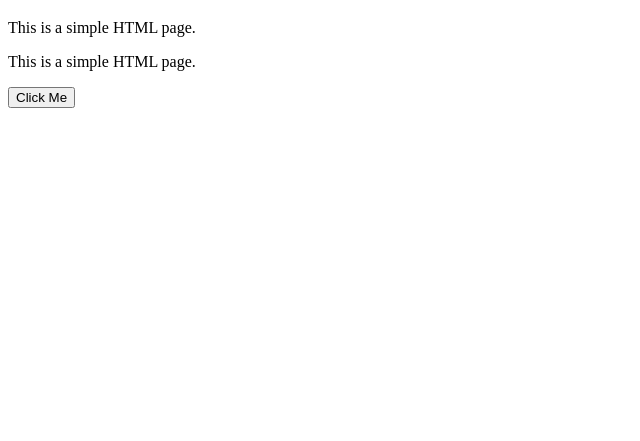
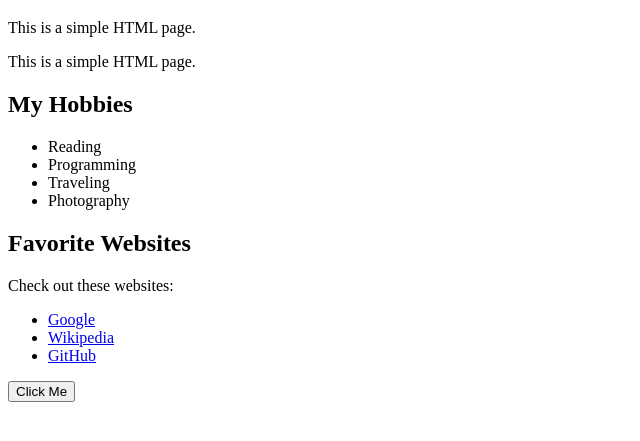
Before and after one commit to Prathi100/Git-Learn, a plain HTML site: page index.html in a window 1280 px wide. Shown: the part 61-502 px from the top of the page, without its empty margins (0-640 px from the left). Drawn offline with Linux system fonts and the light colour scheme.

Commit message:
addednew lines to index file

```diff
--- a/index.html
+++ b/index.html
@@ -1,12 +1,27 @@
 <!DOCTYPE html>
 <html>
 <head>
-    <title>My Simple Page</title>
+    <title>My Simple Page!!!</title>
 </head>
 <body>
     <h1>Welcome to My Webpage</h1>
     <p>This is a simple HTML page.</p>
       <p>This is a simple HTML page.</p>
+      <h2>My Hobbies</h2>
+    <ul>
+        <li>Reading</li>
+        <li>Programming</li>
+        <li>Traveling</li>
+        <li>Photography</li>
+    </ul>
+
+    <h2>Favorite Websites</h2>
+    <p>Check out these websites:</p>
+    <ul>
+        <li><a href="https://www.google.com" target="_blank">Google</a></li>
+        <li><a href="https://www.wikipedia.org" target="_blank">Wikipedia</a></li>
+        <li><a href="https://www.github.com" target="_blank">GitHub</a></li>
+    </ul>
     <button onclick="alert('Hello!')">Click Me</button>
 </body>
 </html>
```
